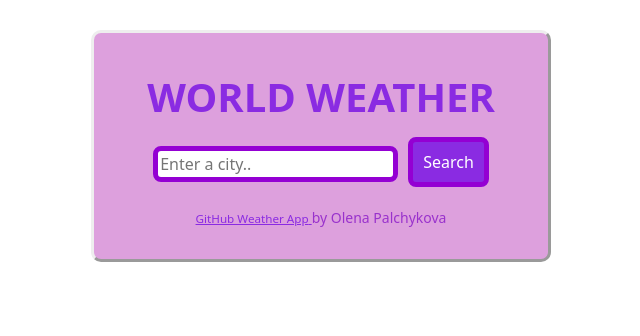
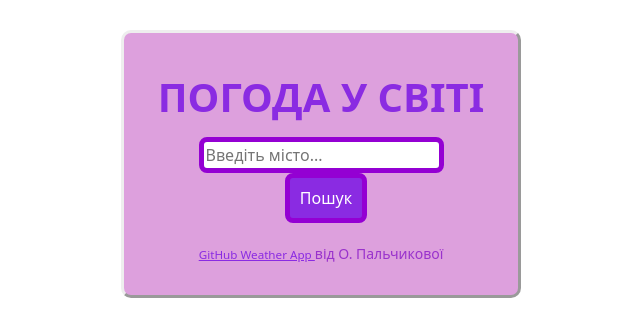
Before and after one commit to VasilisaKruzenshtern/a-react-weather-app, a React (Create React App) app: page / in a window 1280 px wide. Shown: the top 336 px of the page, without its empty margins (319-959 px from the left). Built offline with nearby package versions, Linux system fonts and the light colour scheme.

Commit message:
language changed

```diff
--- a/src/App.css
+++ b/src/App.css
@@ -56,7 +56,7 @@ a {
     padding-left:30px;
     padding-right:30px;
     margin-top:30px;
-    max-width: 460px;
+    max-width: 400px;
     border-style:outset;
     border-radius:10px;
 
--- a/src/App.js
+++ b/src/App.js
@@ -31,8 +31,8 @@ export default function App() {
 
     let form = (
         <form onSubmit={handleSubmit}>
-            <input type="search" placeholder="Enter a city.." onChange={updateCity} />
-            <button className="btn w-40" type="Submit">Search</button>
+            <input type="search" placeholder="Введіть місто..." onChange={updateCity} />
+            <button className="btn w-40" type="Submit">Пошук</button>
         </form>
     );
 
@@ -41,10 +41,10 @@ export default function App() {
             <div>
                 {form}
                 <ul>
-                    <li>Temperature: {Math.round(weather.temperature)}°C</li>
-                    <li>Description: {weather.description}</li>
-                    <li>Humidity: {weather.humidity}%</li>
-                    <li>Wind: {weather.wind}km/h</li>
+                    <li>Температура: {Math.round(weather.temperature)}°C</li>
+                    <li>Опис: {weather.description}</li>
+                    <li>Вологість: {weather.humidity}%</li>
+                    <li>Вітер: {weather.wind}km/h</li>
                     <li>
                         <img src={weather.icon} alt={weather.description} />
                     </li>
--- a/src/index.js
+++ b/src/index.js
@@ -11,12 +11,12 @@ root.render(
     <StrictMode>
         <div className="App">
             <div className="container">
-                <h1>WORLD WEATHER</h1>
+                <h1>ПОГОДА У СВІТІ</h1>
                 <App />
                 <div className="footer">
                     <small>
-                        <a href="https://github.com/VasilisaKruzenshtern/a-react-weather-app.git">GitHub Weather App{" "}</a>
-                        by Olena Palchykova
+                        <a href="https://github.com/VasilisaKruzenshtern/a-react-weather-app.git">GitHub Weather App {" "} </a>
+                        від О. Пальчикової
                     </small>
 
                 </div>
```
